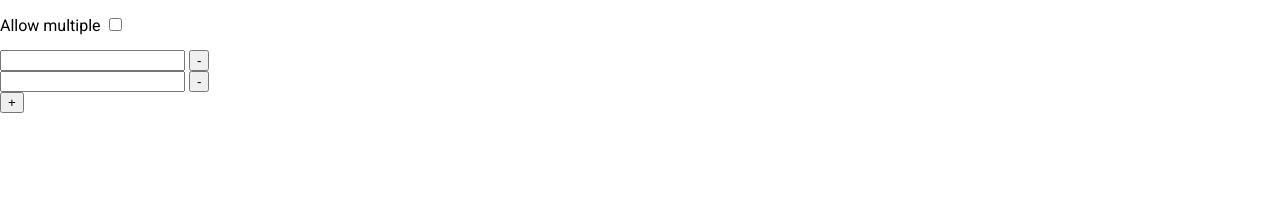
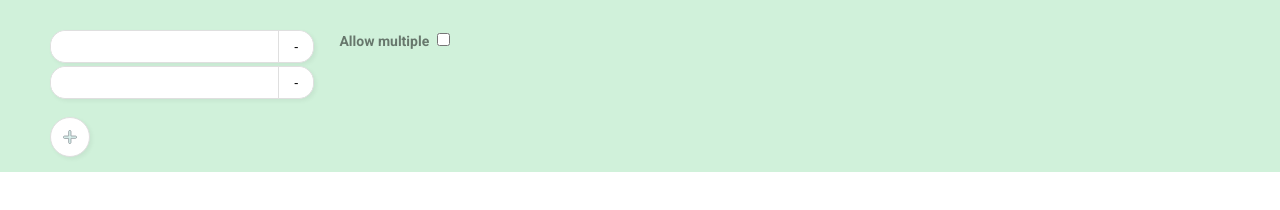
Before and after one commit to CrystallizeAPI/component-plugin-enum, a website with bundled scripts: page src/component-config/index.html in a window 1280 px wide. Built offline with nearby package versions, Linux system fonts and the light colour scheme.

Commit message:
added some basic design to the config

```diff
--- a/src/component-config/index.html
+++ b/src/component-config/index.html
@@ -11,7 +11,7 @@
     />
   </head>
   <body>
-    <form>Please wait....</form>
+    <form class="config-outer">Please wait....</form>
     <script src="index.js" type="module"></script>
   </body>
 </html>
--- a/src/component-config/index.js
+++ b/src/component-config/index.js
@@ -44,23 +44,31 @@ window.addEnum = function () {
 
 function render() {
   form.innerHTML = `
-    <div style="margin: 15px 0;">
-      <label>
+    <div class="config-inner" style="margin: 15px 0;">
+      <div class="">
+        ${config.enums
+          .map(
+            (e, index) => `
+        <div class="input-group">
+          <input value="${e}" name="enumValue" class="input-group-field" />
+          <button type="button" class="input-group-btn" onclick="removeEnum(${index})">-</button>
+        </div>`
+          )
+          .join("")}
+      </div>
+      <div class="checkbox-group">
+      <label class="input-group-label" for="allowMultiple">
         Allow multiple
-        <input type="checkbox" ${
-          config.multiple && "checked"
-        } name="multiple" />
       </label>
+      <input id="allowMultiple" type="checkbox" ${
+        config.multiple && "checked"
+      } name="multiple" />
     </div>
-    ${config.enums
-      .map(
-        (e, index) => `
-        <div>
-          <input value="${e}" name="enumValue" />
-          <button type="button" onclick="removeEnum(${index})">-</button>
-        </div>`
-      )
-      .join("")}
-    <button type="button" onclick="addEnum()">+</button>
+    </div>
+    <button type="button" class="input-add" onclick="addEnum()">
+      <svg width="14" height="14" viewBox="0 0 14 14" fill="none" xmlns="http://www.w3.org/2000/svg">
+        <path d="M7.97432 5.67568L7.97432 6.02568L8.32432 6.02568L12.4865 6.02568C13.1291 6.02568 13.65 6.5466 13.65 7.18919C13.65 7.83178 13.1291 8.3527 12.4865 8.3527L8.32432 8.3527L7.97432 8.3527L7.97432 8.7027L7.97432 12.4865C7.97432 13.1291 7.4534 13.65 6.81081 13.65C6.16821 13.65 5.64729 13.1291 5.64729 12.4865L5.64729 8.7828L5.64729 8.4328L5.29729 8.4328L1.55356 8.4328C0.888855 8.4328 0.350001 7.89395 0.350001 7.22924C0.350001 6.56453 0.888853 6.02568 1.55356 6.02568L5.2973 6.02568L5.6473 6.02568L5.6473 5.67568L5.64729 1.51352C5.64729 0.870924 6.16821 0.35 6.81081 0.35C7.4534 0.35 7.97432 0.870923 7.97432 1.51351L7.97432 5.67568Z" fill="#DAF0ED" stroke="#828A90" stroke-width="0.7"/>
+      </svg>
+    </button>
   `;
 }
--- a/src/style.css
+++ b/src/style.css
@@ -6,6 +6,67 @@ body {
   margin: 0;
   font-family: "Roboto", sans-serif;
   font-weight: 300;
+}
+.config-outer {
+  background: #d0f1da;
+  padding: 15px 50px;
+}
+
+.config-inner {
+  display: flex;
+  grid-template-columns: 1fr 1fr;
+}
+
+.checkbox-group {
+}
+
+.input-group {
+  display: flex;
+  background: #fff;
+  border: 1px solid #dfdfdf;
+  border-radius: 15px;
+  margin-right: 25px;
+  margin-bottom: 3px;
+  box-shadow: 2px 2px 4px rgba(0, 0, 0, 0.05);
+}
+
+.input-add {
+  background: #fff;
+  border: none;
+  box-shadow: 2px 2px 4px rgba(0, 0, 0, 0.05);
+  height: 40px;
+  width: 40px;
+  border-radius: 50%;
+  display: flex;
+  align-items: center;
+  border: 1px solid #dfdfdf;
+  justify-content: center;
+}
+.input-group-field {
+  border: none;
+  padding: 8px 25px;
+  border-radius: 15px;
+}
+.input-group-btn {
+  border: none;
+  background: #fff;
+  border-radius: 0 15px 15px 0;
+  padding: 8px 15px;
+  border-left: 1px solid #dfdfdf;
+}
+.input-group-btn:hover {
+  background: #dfdfdf;
+}
+
+.input-group-label {
+  font-size: 14px;
+  font-weight: 600;
+  opacity: 0.5;
+}
+
+.editor-outer {
+  background: #d0f1da;
+  padding: 15px 50px;
 }
 
 .fancy-select {
```
Also changed, not shown: src/editor/index.html (+1 -1 lines).
